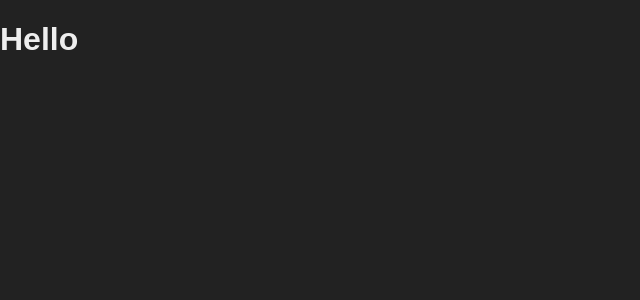
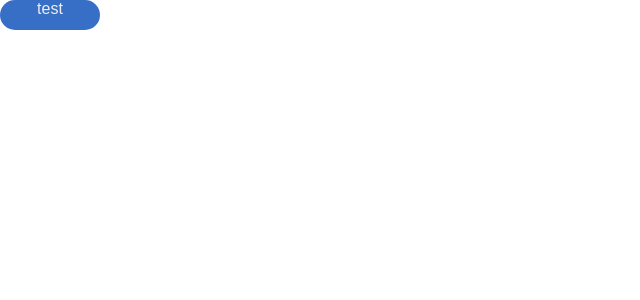
Before and after one commit to akai-org/projekt-tymczasowy, a React (Create React App) app in the folder frontend/: page / in a window 1280 px wide. Shown: the top 300 px of the page, without its empty margins (0-640 px from the left). Built offline with nearby package versions, Linux system fonts and the light colour scheme.

Commit message:
button component

```diff
--- a/frontend/src/App.js
+++ b/frontend/src/App.js
@@ -1,7 +1,7 @@
 import "./App.scss";
-
+import Button from "./components/button/Button.js";
 function App() {
-  return <h1>Hello</h1>;
+  return <Button></Button>;
 }
 
 export default App;
--- /dev/null
+++ b/frontend/src/components/button/Button.js
@@ -0,0 +1,7 @@
+import React from "react";
+import "./Button.scss";
+function Button() {
+  return <div className="button-main">test</div>;
+}
+
+export default Button;
--- /dev/null
+++ b/frontend/src/components/button/Button.scss
@@ -0,0 +1,8 @@
+.button-main{
+    background-color:#366fc5ff;
+    width:100px;
+    height: 30px;
+    border-radius: 15px;
+    text-align: center;
+
+}
--- a/frontend/src/index.scss
+++ b/frontend/src/index.scss
@@ -3,6 +3,7 @@ body {
   font-family: Arial, Helvetica, sans-serif;
   -webkit-font-smoothing: antialiased;
   -moz-osx-font-smoothing: grayscale;
-  background-color: #222;
+  background-color: rgb(255, 255, 255);
   color: #eee;
+  text-align: center;
 }
```
Also changed, not shown: frontend/src/colors.scss (added, +7 -0 lines).
